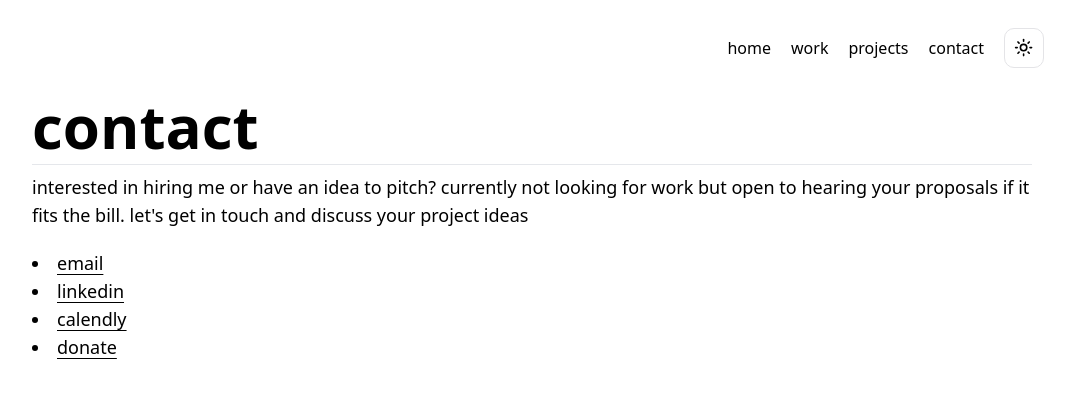
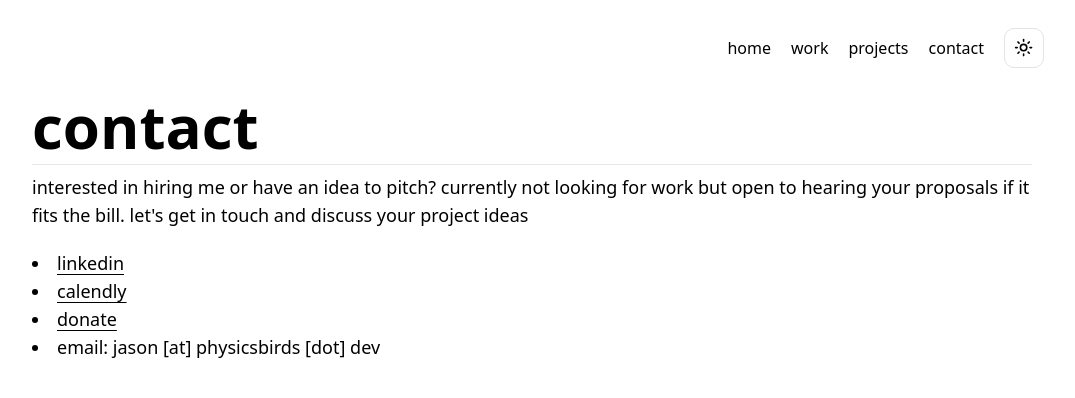
Before and after one commit to jaasonw/jason-wong.me, a Next.js app: page /contact in a window 1280 px wide. Shown: the top 398 px of the page, without its empty margins (108-1183 px from the left). Built offline with nearby package versions, Linux system fonts and the light colour scheme.

Commit message:
update email

```diff
--- a/app/(main)/contact/page.tsx
+++ b/app/(main)/contact/page.tsx
@@ -29,9 +29,9 @@ export default function Contact() {
           bill. let's get in touch and discuss your project ideas
         </section>
         <ul className="list-disc list-inside">
-          <li>
+          {/* <li>
             <Link href="mailto:jayywong92@gmail.com">email</Link>
-          </li>
+          </li> */}
           <li>
             <Link href="https://www.linkedin.com/in/wayson/">linkedin</Link>
           </li>
@@ -41,6 +41,9 @@ export default function Contact() {
           <li>
             <Link href="http://jason-wong.me/donate">donate</Link>
           </li>
+          <li>
+            email: jason [at] physicsbirds [dot] dev
+          </li>
         </ul>
       </div>
     </div>
```
